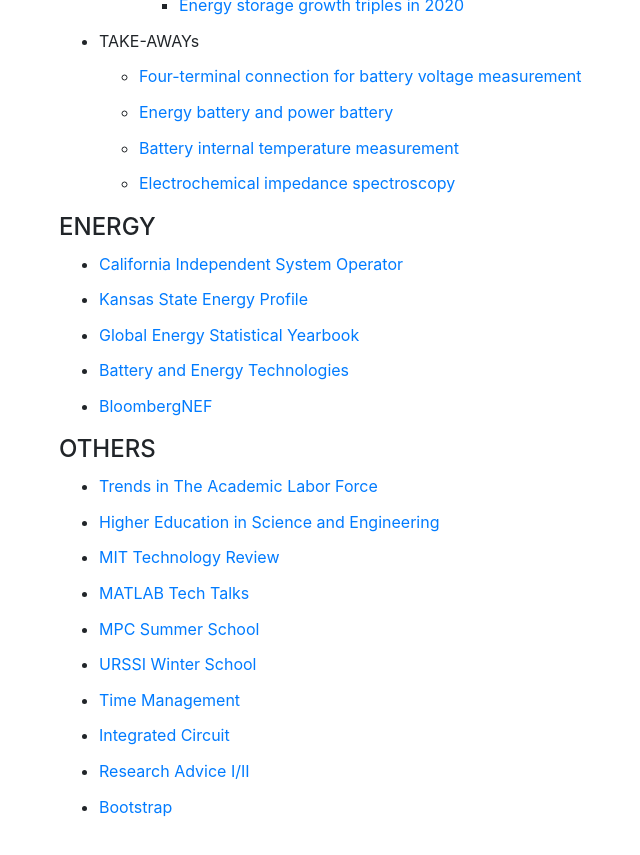
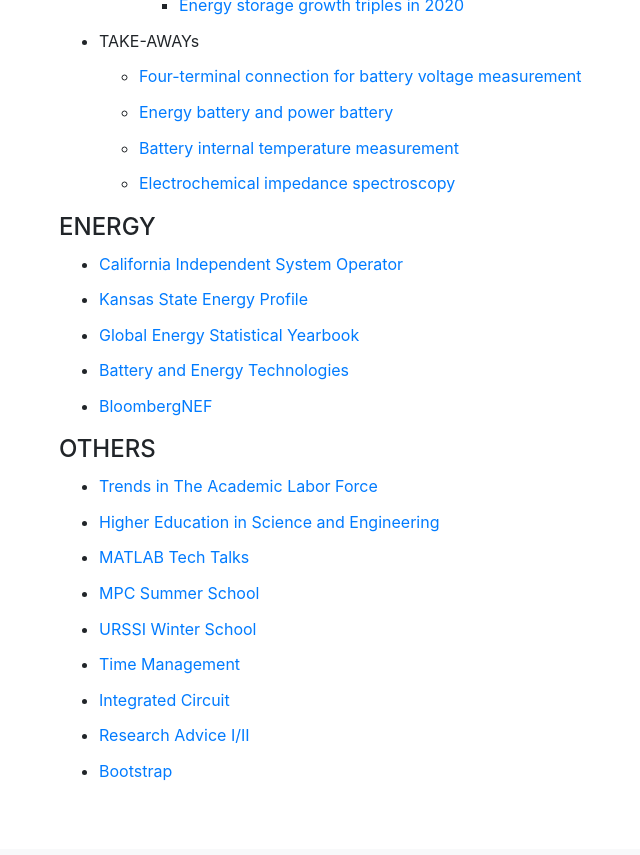
Before and after one commit to ningtian/ningtian.github.io, a Jekyll site: the page links/index.html, which Jekyll copies as it is, in a window 1280 px wide and 900 px high, scrolled down 1683 px. Shown: the top 855 px of the window, without its empty margins (121-761 px from the left). Built offline with Jekyll 4.4.1, drawn with Linux system fonts in a browser that asks for light colours.

Commit message:
Update index.html

```diff
--- a/links/index.html
+++ b/links/index.html
@@ -162,7 +162,6 @@
 
 		<li><a href="https://ncses.nsf.gov/pubs/nsb20197/international-s-e-higher-education">Higher Education in Science and Engineering </a> </li>
 
-	        <li><a href="https://www.technologyreview.com/">MIT Technology Review </a> </li>
 
 		<li><a href="https://www.mathworks.com/videos/tech-talks/controls.html?s_eid=PSM_15028">MATLAB Tech Talks </a> </li>
 
```
